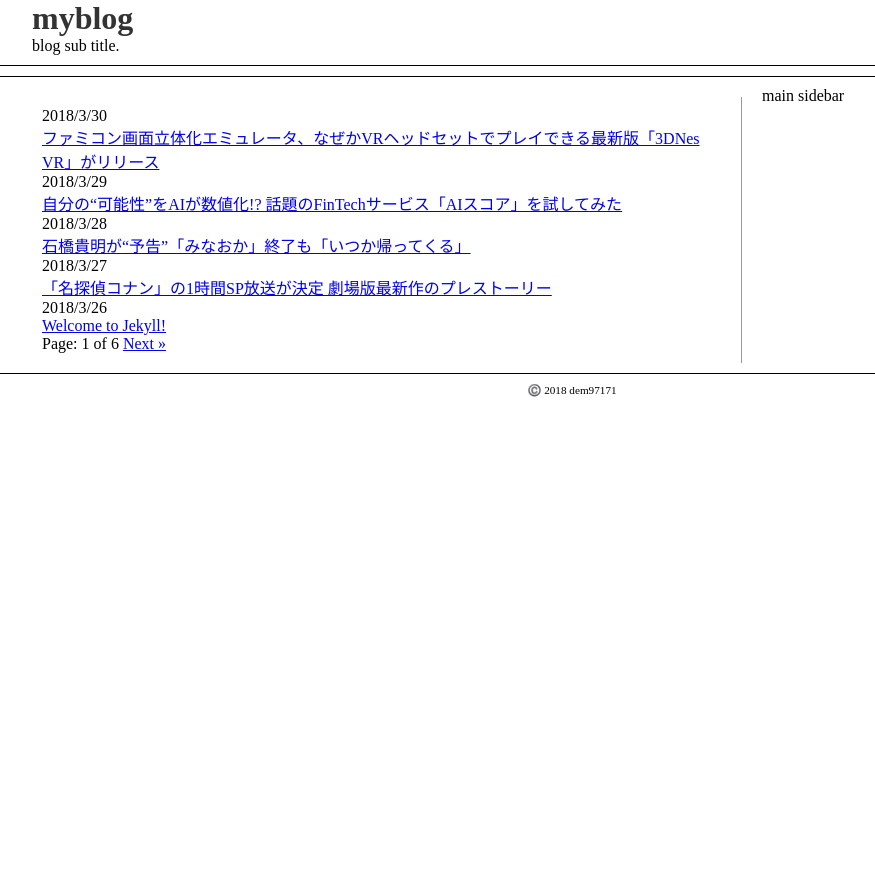
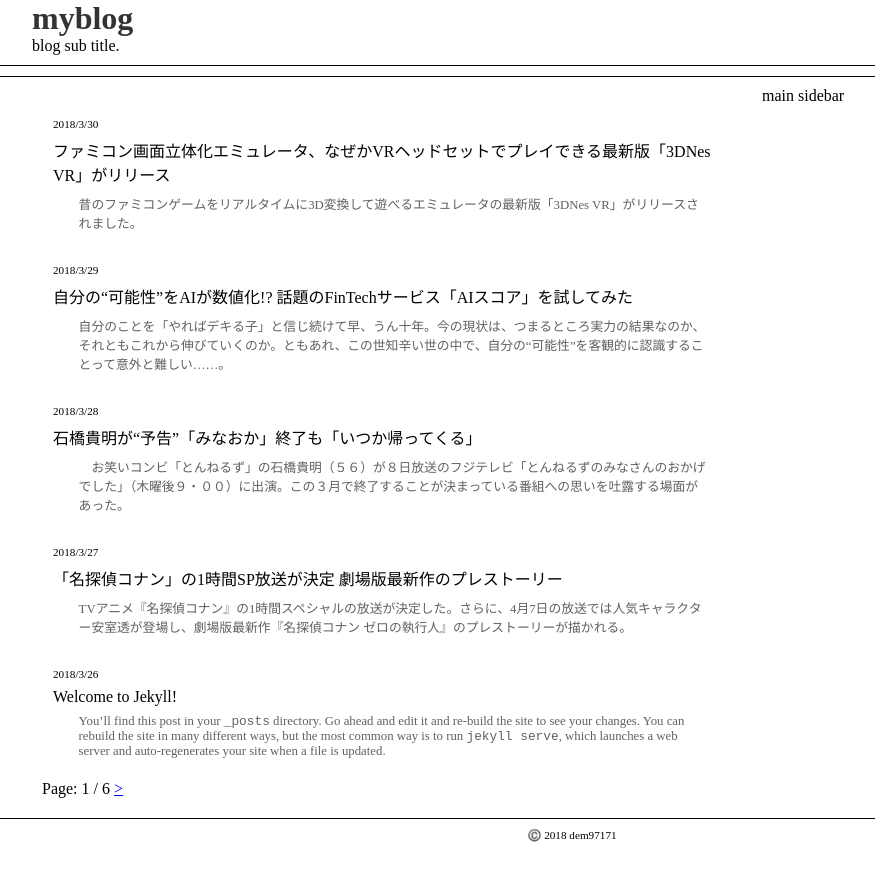
Before and after one commit to dem97171/blog, a Jekyll site: the page built from index.html, in a window 1280 px wide. Shown: the top 881 px of the page, without its empty margins (68-943 px from the left). Built offline with Jekyll 4.4.1, drawn with Linux system fonts in a browser that asks for light colours; the list of posts is cut into pages by our own code.

Commit message:
一覧画面をなんかそれっぽく。

```diff
--- a/_posts/2018-03-12-post1のコピー.markdown
+++ b/_posts/2018-03-12-post1のコピー.markdown
@@ -3,8 +3,11 @@
 title:  "「名探偵コナン」の1時間SP放送が決定 劇場版最新作のプレストーリー"
 date:   2018-03-12 14:47:43 +0900
 categories: anime update
+excerpt_separator: <!-- more -->
 ---
-TVアニメ『名探偵コナン』の1時間スペシャルの放送が決定した。さらに、4月7日の放送では人気キャラクター安室透が登場し、劇場版最新作『名探偵コナン ゼロの執行人』のプレストーリーが描かれる。
+TVアニメ『名探偵コナン』の1時間スペシャルの放送が決定した。さらに、
+<!-- more -->
+4月7日の放送では人気キャラクター安室透が登場し、劇場版最新作『名探偵コナン ゼロの執行人』のプレストーリーが描かれる。
 
 　4月13日より劇場版最新作『名探偵コナン ゼロの執行人』が公開される『名探偵コナン』。ゲスト声優発表、主題歌発表と盛り上がりを見せる中、テレビシリーズも、盛り上がりを見せている。3月31日の放送では、通常よりも30分早く放送がスタートする1時間スペシャルとして放送。2000年に放送された人気エピソード「呪いの仮面は冷たく笑う」がデジタルリマスター版となって放送する。
 
--- a/_sass/main/module/_content.scss
+++ b/_sass/main/module/_content.scss
@@ -1,4 +1,4 @@
 .content{
     padding: 10px;
-    border-right: 1px solid #999999;
+    // border-right: 1px solid #999999;
 }
--- a/_sass/main/module/_entrypoint.scss
+++ b/_sass/main/module/_entrypoint.scss
@@ -1,5 +1,6 @@
 @import
     "main/module/header",
     "main/module/content",
-    "main/module/footer"
+    "main/module/footer",
+    "main/module/postList"
 ;
--- a/_sass/main/module/_postList.scss
+++ b/_sass/main/module/_postList.scss
@@ -1,5 +1,34 @@
 .post_list{
     .post_list-item{
-
+        position: relative;
+        min-height: 85px;
+        padding: 10px;
+        margin-bottom: 10px;
+        border: 1px solid #ffffff;
+        &:hover{
+            background-color: #dbdbdb;
+            color: #14a9e4;
+            border: 1px solid #8d8d8d;
+        }
+        .post_list-item_date{
+            margin-bottom: 8px;
+            color: #000000;
+            font-size: 0.7rem;
+        }
+        .post_link-item_title{
+        }
+        .post_list-item_link{
+            display: block;
+            position: absolute;
+            top: 0;
+            left: 0;
+            width: 100%;
+            height: 100%;
+        }
+        .post_link-item_excerpt{
+            font-size: 0.8rem;
+            margin: 8px 1em 0px 2em;
+            color: #616161;
+        }
     }
 }
--- a/index.html
+++ b/index.html
@@ -7,28 +7,30 @@
     <section class="post_list">
         {% for post in paginator.posts %}
             <article class="post_list-item">
+
                 <div class="post_list-item_date">
                     {% assign date_format = site.minima.date_format | default: "%Y/%-m/%-d" %}
                     <span class="post_list-item_meta">{{ post.date | date: date_format }}</span>
                 </div>
-                <a class="post_list-item_link" href="{{ post.url | relative_url }}">
+                <span class="post_link-item_title">
                     {{ post.title | escape }}
-                </a>
-                {% if site.show_excerpts %}
-                    {{ post.excerpt }}
-                {% endif %}
+                </span>
+                <div class="post_link-item_excerpt">
+                    {{ post.excerpt | remove: '<p>' | remove: '</p>' }}
+                </div>
+                <a class="post_list-item_link" href="{{ post.url | relative_url }}"></a>
             </article>
         {% endfor %}
     </section>
     <div class="pagination">
         {% if paginator.previous_page %}
-            <a href="{{ paginator.previous_page_path | prepend: site.baseurl}}" class="previous">&laquo; Previous</a>
+            <a href="{{ paginator.previous_page_path | prepend: site.baseurl}}" class="previous">&lt;</a>
         {% endif %}
 
-        <span class="page_number">Page: {{ paginator.page }} of {{ paginator.total_pages }}</span>
+        <span class="page_number">Page: {{ paginator.page }} / {{ paginator.total_pages }}</span>
 
         {% if paginator.next_page %}
-            <a href="{{ paginator.next_page_path | prepend: site.baseurl}}" class="next">Next &raquo;</a>
+            <a href="{{ paginator.next_page_path | prepend: site.baseurl}}" class="next">&gt;</a>
         {% endif %}
     </div>
 
```
